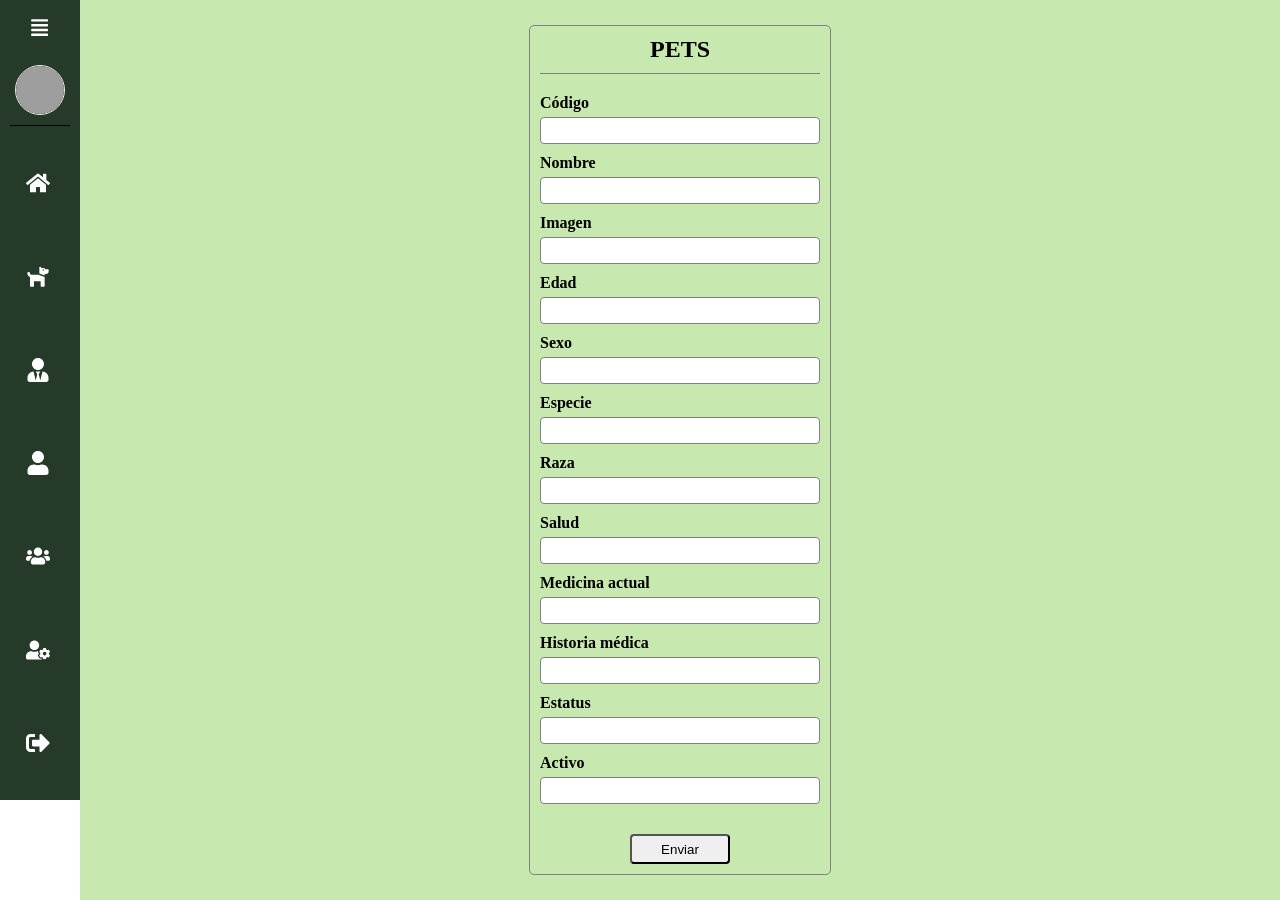
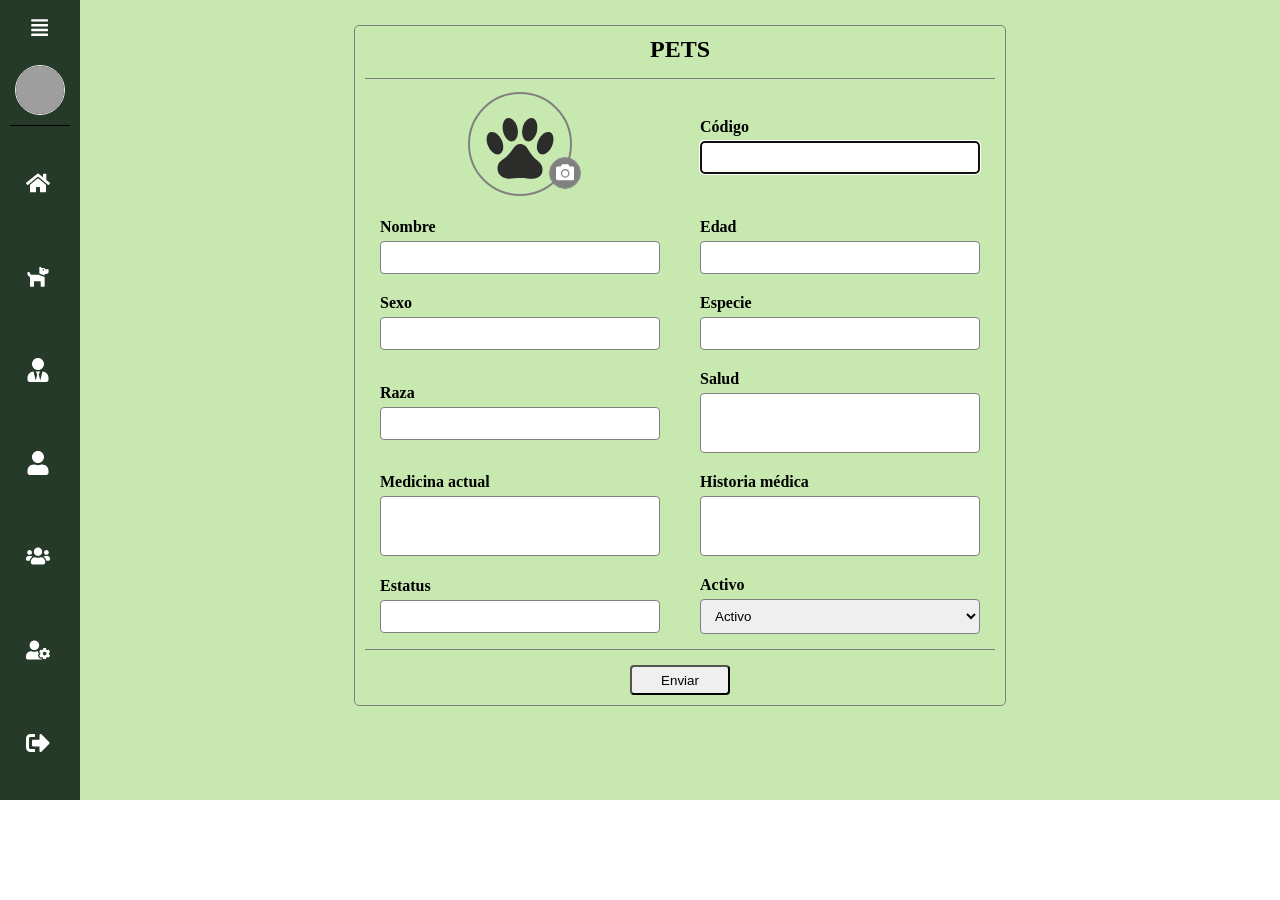
Before and after one commit to AshkoreDev/one-chance, a React (Vite) app: page /pets in a window 1280 px wide. After the commit the page ends 800 px from the top, so only its background shows below. Built offline with nearby package versions, Linux system fonts and the light colour scheme; grey boxes are pictures that could not be loaded.

Commit message:
Fixed modal form style

```diff
--- a/src/pages/pets/components/PetModal.jsx
+++ b/src/pages/pets/components/PetModal.jsx
@@ -1,15 +1,20 @@
+import { useState } from 'react';
+import { FaCamera } from 'react-icons/fa';
 import { useMutation, useQueryClient } from '@tanstack/react-query';
 import { createPet } from './../services/pets.service.js';
-import { Modal, InputGroup } from './../styles/PetModal.style.js';
+import { Modal, ImageContainer, InputGroup } from './../styles/PetModal.style.js';
+
+import petDefault from './../../../assets/pet-default.svg';
 
 function PetModal() {
 
+	const [image, setImage] = useState(petDefault);
 	const queryClient = useQueryClient();
 
 	const addPet = useMutation({
 		mutationFn: createPet,
 		onSuccess: () => {
-			// console.log('enviado');
+			console.log('enviado');
 			queryClient.invalidateQueries('pets');
 		}
 	});
@@ -19,63 +24,91 @@ function PetModal() {
 		e.preventDefault();
 		const formData = new FormData(e.target);
 		const data = Object.fromEntries(formData);
+		console.log(data);
 	};
+
+	const handleImage = (e) => document.getElementById('image').click(e);
+	const handleChangeImage = (e) => setImage(`./src/assets/${e.target.files[0].name}`);
 
 	return (
 
 			<Modal onSubmit={handleSubmit}>
 				<h2>PETS</h2>
+
+				<section>
+					<ImageContainer>
+						<img src={image} alt="" width="100" height="100"/>
+						<div>
+							<FaCamera onClick={handleImage}/>
+							<label htmlFor="image"></label>
+							<input type="file" id="image" name="image" accept="image/*" onChange={handleChangeImage}/>
+						</div>
+					</ImageContainer>
+
 					<InputGroup>
 						<label htmlFor="code">Código</label>
-					<input type="text" id="code" name="code"/>
+						<input type="text" id="code" name="code" autoFocus={true} autoComplete="off"/>
 					</InputGroup>
+
 					<InputGroup>
 						<label htmlFor="name">Nombre</label>
-					<input type="text" id="name" name="name"/>
+						<input type="text" id="name" name="name" autoComplete="off"/>
 					</InputGroup>
-				<InputGroup>
-					<label htmlFor="image">Imagen</label>
-					<input type="text" id="image" name="image"/>
-				</InputGroup>
+
 					<InputGroup>
 						<label htmlFor="age">Edad</label>
-					<input type="text" id="age" name="age"/>
+						<input type="text" id="age" name="age" autoComplete="off"/>
 					</InputGroup>
+
 					<InputGroup>
 						<label htmlFor="sex">Sexo</label>
-					<input type="text" id="sex" name="sex"/>
+						<input type="text" id="sex" name="sex" autoComplete="off"/>
 					</InputGroup>
+
 					<InputGroup>
 						<label htmlFor="specieId">Especie</label>
-					<input type="number" id="specieId" name="specieId"/>
+						<input type="number" id="specieId" name="specieId" autoComplete="off"/>
 					</InputGroup>
+
 					<InputGroup>
 						<label htmlFor="breedId">Raza</label>
-					<input type="number" id="breedId" name="breedId"/>
+						<input type="number" id="breedId" name="breedId" autoComplete="off"/>
 					</InputGroup>
+
 					<InputGroup>
 						<label htmlFor="currentHealth">Salud</label>
-					<input type="text" id="currentHealth" name="currentHealth"/>
+						<textarea id="currentHealth" name="currentHealth"></textarea>
 					</InputGroup>
+
 					<InputGroup>
 						<label htmlFor="currentMedicine">Medicina actual</label>
-					<input type="text" id="currentMedicine" name="currentMedicine"/>
+						<textarea id="currentMedicine" name="currentMedicine"></textarea>
 					</InputGroup>
+
 					<InputGroup>
 						<label htmlFor="medicalHistory">Historia médica</label>
-					<input type="text" id="medicalHistory" name="medicalHistory"/>
+						<textarea id="medicalHistory" name="medicalHistory"></textarea>
 					</InputGroup>
+
 					<InputGroup>
 						<label htmlFor="adoptionStatusId">Estatus</label>
-					<input type="number" id="adoptionStatusId" name="adoptionStatusId"/>
+						<input type="number" id="adoptionStatusId" name="adoptionStatusId" autoComplete="off"/>
 					</InputGroup>
+
 					<InputGroup>
 						<label htmlFor="active">Activo</label>
-					<input type="text" id="active" name="active"/>
+						<select id="active" name="active">
+							<option value="A">Activo</option>
+							<option value="I">Inactivo</option>
+						</select>
 					</InputGroup>
 
+				</section>
+
 				<button>Enviar</button>
+
 			</Modal>
+
 	);
 };
 
--- a/src/pages/pets/styles/PetModal.style.js
+++ b/src/pages/pets/styles/PetModal.style.js
@@ -1,6 +1,6 @@
 import styled from 'styled-components';
 
-export const Modal = styled.article`
+export const Modal = styled.form`
 	width: 300px;
 	margin: 10px auto;
 	padding: 10px;
@@ -8,26 +8,73 @@ export const Modal = styled.article`
 	border-radius: 4px;
 	text-align: center;
 
-	& h2 {
-		margin-bottom: 20px;
-		padding-bottom: 10px;
-		border-bottom: 1px solid grey;
+	& > section {
+		width: 100%;
+		margin: 15px auto;
+		padding: 15px;
+		display: flex;
+		flex-wrap: wrap;
+		gap: 20px;
+    align-items: center;
+		justify-content: space-between;
+    border-top: 1px solid grey;
+    border-bottom: 1px solid grey;
 	}
 
 	& button {
 		width: 100px;
 		height: 30px;
-		margin-top: 20px;
 		border-radius: 4px;
 
 		@media (hover:hover) {
 			cursor: pointer;
 		}
 	}
+
+	@media screen and (min-width: 768px) {
+		width: 650px;
+	}
+`;
+
+export const ImageContainer = styled.figure`
+	width: 280px;
+	position: relative;
+
+	& img {
+		width: 100px;
+		height: 100px;
+		outline: 2px solid grey;
+		border-radius: 50%;
+	}
+
+	& > div {
+		width: 30px;
+		height: 30px;
+		padding: 5px;
+		position: absolute;
+		bottom: 10px;
+		right: 80px;
+		outline: 1px solid grey;
+		border-radius: 50%;
+		background: grey;
+
+		& > input {
+			display: none;
+		}
+
+		& > svg {
+			color: #fff;
+			font-size: 1.15rem;
+
+			@media (hover:hover) {
+				cursor: pointer;
+			}
+		}
+	}
 `;
 
 export const InputGroup = styled.div`
-	margin: 10px 0;
+	width: 280px;
 	display: flex;
 	flex-direction: column;
 	gap: 5px;
@@ -37,7 +84,15 @@ export const InputGroup = styled.div`
 		text-align: start;
 	}
 
-	& input {
+	& input, select {
+		padding: 8px 10px;
+		border-radius: 4px;
+		border: 1px solid grey;
+	}
+
+	& > textarea {
+		resize: none;
+		height: 60px;
 		padding: 5px 10px;
 		border-radius: 4px;
 		border: 1px solid grey;
```
Lines whose indentation alone changed are shown as unchanged.
